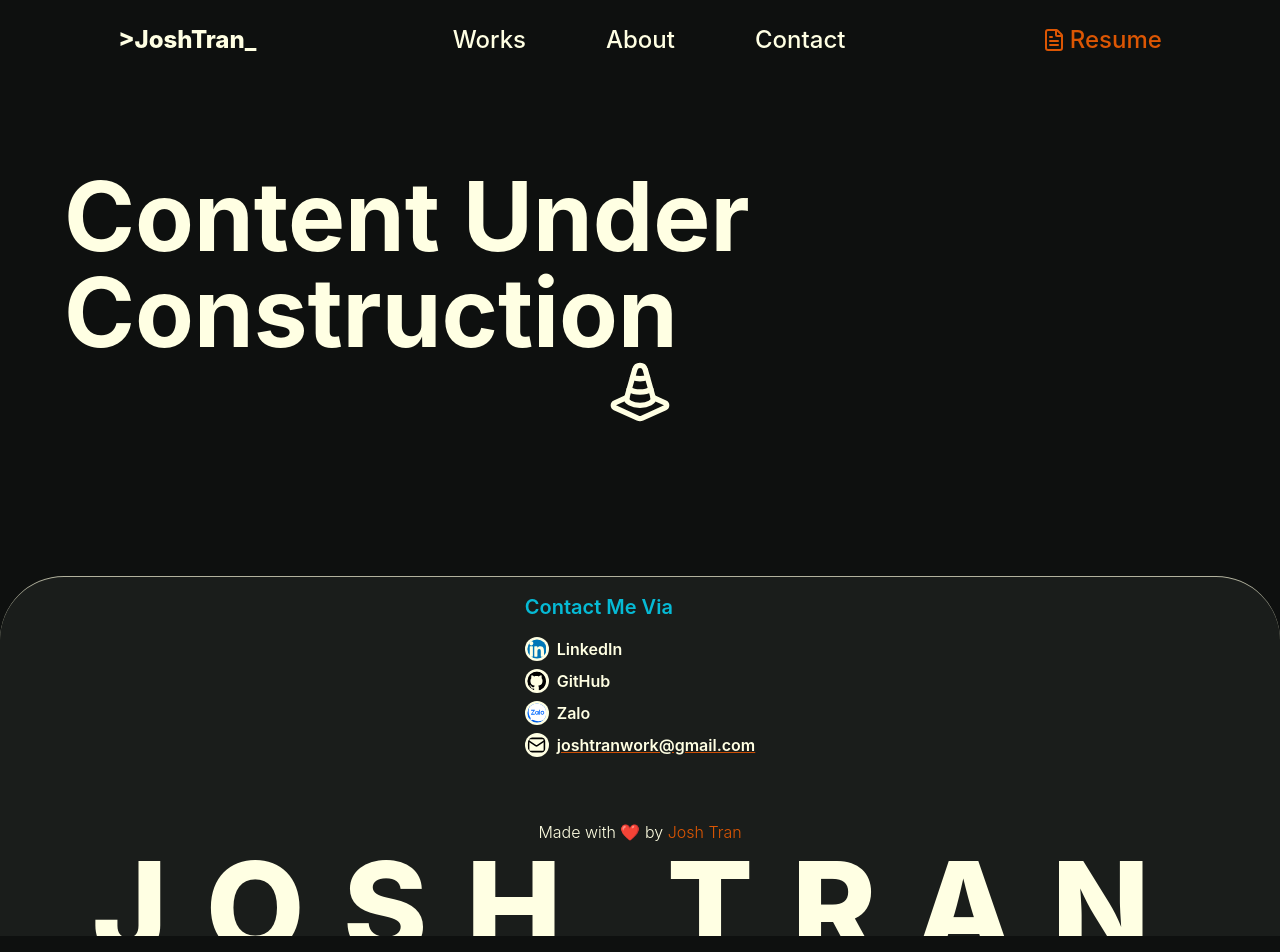
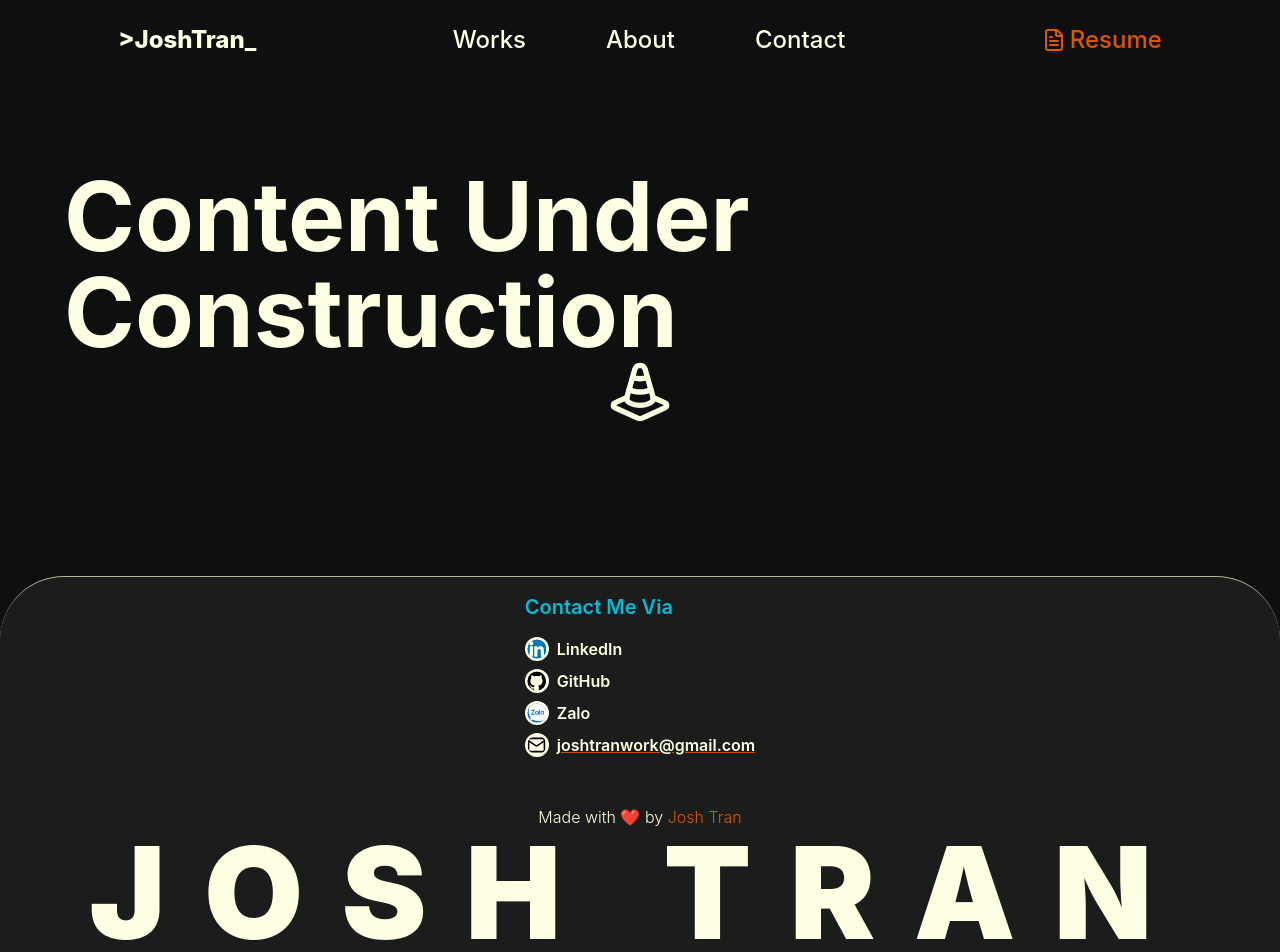
Before and after one commit to shisata/portfolio, a React (Vite) app: page /contact in a window 1280 px wide. Shown: the top 952 px of the page. Built offline with nearby package versions, Linux system fonts and the light colour scheme.

Commit message:
updated styling for footer: slogan full display (no clipping bottom)

```diff
--- a/src/layout/Footer.jsx
+++ b/src/layout/Footer.jsx
@@ -2,18 +2,9 @@ import { ContactLink } from "@/components/ContactLink"
 
 export const Footer = () => {
     return (
-        <div id="footer-container" className="mt-20 w-full h-[45vh] rounded-t-[4rem] border-t-[0.25px] border-text-muted bg-background-lighter relative overflow-hidden">
-            <div name="slogan-container" className="absolute left-0 right-0 bottom-[-1rem] sm:bottom-[-1.75rem] lg:bottom-[-2.25rem] text-nowrap">
-                {/* Disclaimer */}
-                <p name="disclaimer" className="text-center my-auto">
-                    Made with ❤️ by
-                    <a href="https://www.linkedin.com/in/joshtranwork/" target="_blank" rel="noopener noreferrer"
-                        className="text-accent3"> Josh Tran</a>
-                </p>
-                {/* Logo slogan */}
-                <h1 name="footer-slogan" className="text-center text-5xl tracking-normal sm:text-8xl lg:text-9xl font-extrabold sm:tracking-[0.1em] xl:tracking-[0.3em]">JOSH TRAN</h1>
-            </div>
-            <div name="contact-info-container" className="absolute top-0 bottom-auto left-0 right-0 w-full h-2/3 p-[1rem] flex flex-col items-center">
+        <div id="footer-container" className="mt-20 w-full h-auto rounded-t-[4rem] border-t-[0.25px] border-text-muted bg-background-lighter overflow-hidden flex flex-col justify-between items-center-safe gap-[2rem]">
+            {/* <div name="contact-info-container" className="absolute top-0 bottom-auto left-0 right-0 w-full h-2/3 p-[1rem] flex flex-col items-center"> */}
+            <div name="contact-info-container" className="w-full h-2/3 p-[1rem] flex flex-col items-center">
                 <div name="contact-container" className="">
                     <h2 className="text-accent5 text-xl font-semibold">Contact Me Via</h2>
                     {/* Links */}
@@ -25,6 +16,26 @@ export const Footer = () => {
                     </div>
                 </div>
             </div>
+            <div name="slogan-container" className="text-nowrap flex flex-col">
+                {/* Disclaimer */}
+                <p name="disclaimer" className="text-center my-auto">
+                    Made with ❤️ by
+                    <a href="https://www.linkedin.com/in/joshtranwork/" target="_blank" rel="noopener noreferrer"
+                        className="text-accent3"> Josh Tran</a>
+                </p>
+                {/* Logo slogan */}
+                <h1 name="footer-slogan" className="text-center text-5xl tracking-normal sm:text-8xl lg:text-9xl font-black sm:tracking-[0.1em] xl:tracking-[0.3em]">JOSH TRAN</h1>
+            </div>
+
+            {/* <div name="slogan-container" className="absolute left-0 right-0 bottom-[-1rem] sm:bottom-[-1.75rem] lg:bottom-[-2.25rem] text-nowrap">
+                <p name="disclaimer" className="text-center my-auto">
+                    Made with ❤️ by
+                    <a href="https://www.linkedin.com/in/joshtranwork/" target="_blank" rel="noopener noreferrer"
+                        className="text-accent3"> Josh Tran</a>
+                </p>
+                <h1 name="footer-slogan" className="text-center text-5xl tracking-normal sm:text-8xl lg:text-9xl font-extrabold sm:tracking-[0.1em] xl:tracking-[0.3em]">JOSH TRAN</h1>
+            </div> */}
+
             {/* <NavLink to="/" end><Logo/></NavLink>
             <a href="https://www.linkedin.com/">IN</a>
             <a href="https://github.com/">GH</a>
```
